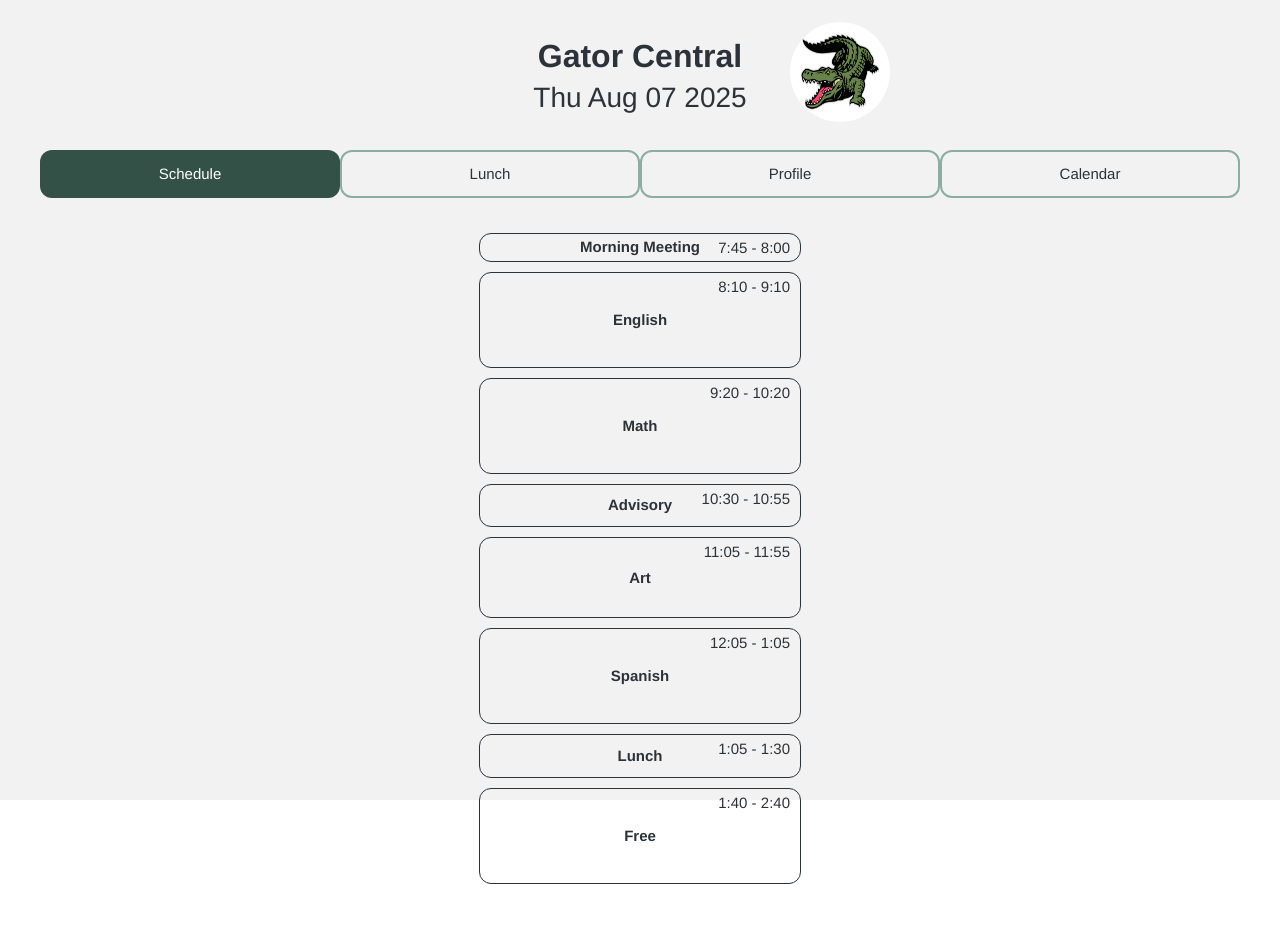
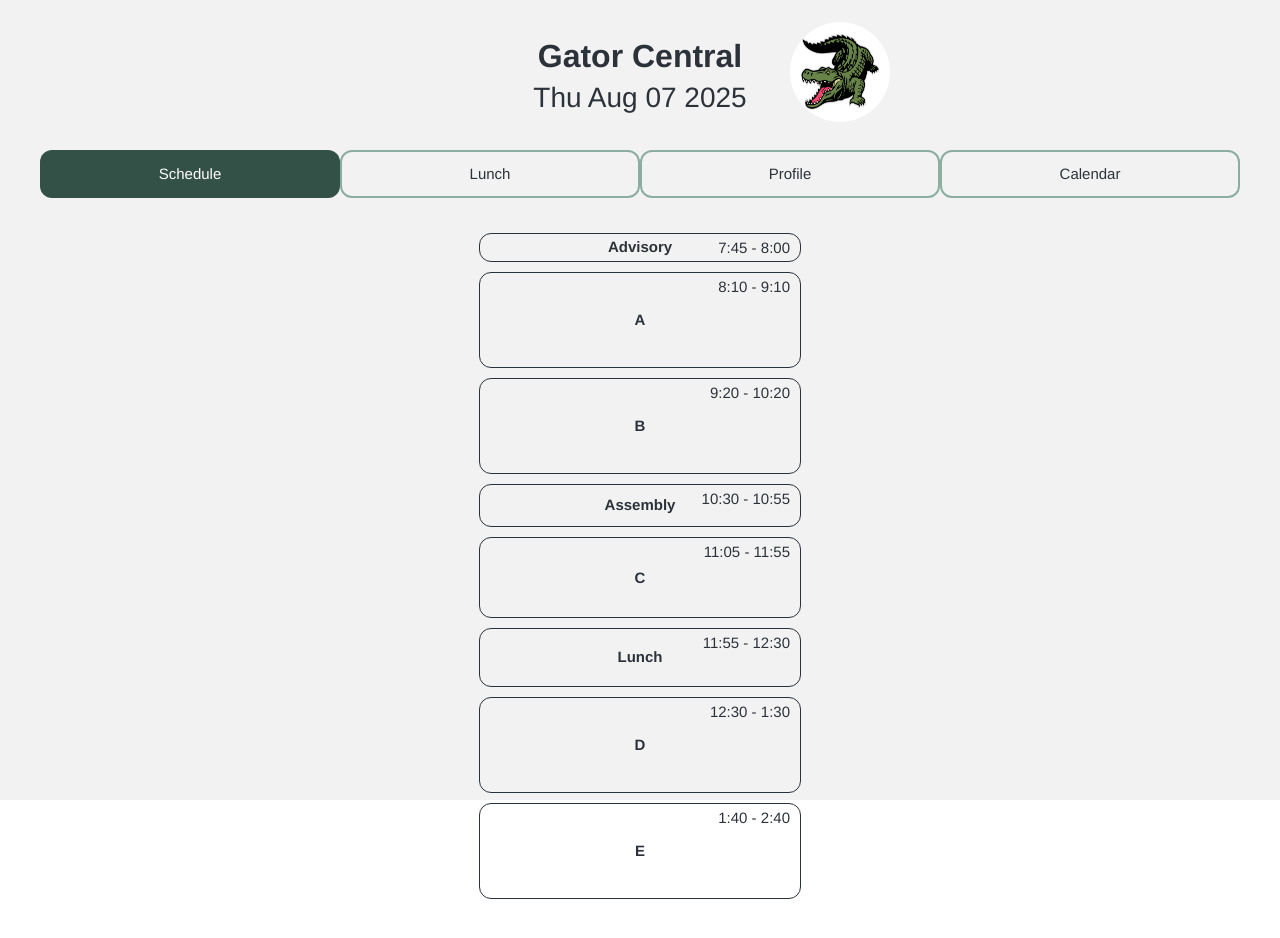
Before and after one commit to svaldes2007/gator-central-app, a React (Create React App) app: page / in a window 1280 px wide. Shown: the top 938 px of the page. Built offline with nearby package versions, Linux system fonts and the light colour scheme.

Commit message:
made scedule templates for each day fo the week abnd integrated

```diff
--- a/src/App.js
+++ b/src/App.js
@@ -8,13 +8,13 @@ function App() {
 
   const [currentTab, setCurrentTab] = useState("schedule");
   const today = new Date();
-  const eatThenMeet  = true;
+
 
   //figure out how to save datain between user opening app... but usestates for now
 
 
   //users classes
-
+  const eatThenMeet  = true;
 
   const userClasses = [
     {A: "English"},
@@ -25,31 +25,6 @@ function App() {
     {F: "History"},
     {G: "Computer Science"}
   ];
-
-
-  //eg schedule: (ill figure out how ot map it long term later)
-
-
-  const egSchedule = [
-    { name: "Morning Meeting", start: "7:45", end: "8:00" },
-    { name: "A", start: "8:10", end: "9:10" },
-    { name: "B", start: "9:20", end: "10:20" },
-    { name: "Advisory", start: "10:30", end: "10:55" },
-    { name: "C", start: "11:05", end: "11:55" },
-    ...(eatThenMeet
-      ? [
-          { name: "D", start: "12:05", end: "1:05" },
-          { name: "Lunch", start: "1:05", end: "1:30" }
-        ]
-      : [
-          {name: "Lunch", start: "11:55", end: "12:20"},
-          { name: "D", start: "12:30", end: "1:30" }
-        ]
-    ),
-    { name: "E", start: "1:40", end: "2:40" }
-  ];
-
-
 
   return (
     <div className="App">
@@ -69,7 +44,8 @@ function App() {
         {currentTab === "schedule" ? (
           <ScheduleDisplay
             userClasses={userClasses}
-            egSchedule={egSchedule}
+            date={today}
+            eatThenMeet={eatThenMeet}
           />
         ) : currentTab === "lunch" ? (
           <p className="pageStandIn">lunch</p>
--- a/src/DisplayOneBlock.js
+++ b/src/DisplayOneBlock.js
@@ -6,7 +6,9 @@ function DisplayOneBlock({ duration, title, start, end }) {
       style={{ height: `${duration*1.5}px` }}
     >
       <span className="blockTitle">{title}</span>
-      <span className="blockTimes">{start} - {end}</span>
+      {title !== "Weekend!!!" && (
+        <span className="blockTimes">{start} - {end}</span>
+      )}
     </div>
   );
 }
--- a/src/ScheduleDisplay.js
+++ b/src/ScheduleDisplay.js
@@ -1,6 +1,110 @@
 import DisplayOneBlock from "./DisplayOneBlock";
 
-function ScheduleDisplay({ userClasses, egSchedule }) {
+function ScheduleDisplay({ userClasses, date, eatThenMeet }) {
+
+  function schedule (date, eatThenMeet){
+    const day = new Date(date).getDay();
+    let schedge;
+    if(day === 1){ //monday
+      schedge = [
+        { name: "Morning Meeting", start: "7:45", end: "8:00" },
+        { name: "A", start: "8:10", end: "9:10" },
+        { name: "B", start: "9:20", end: "10:20" },
+        { name: "Advisory", start: "10:30", end: "10:55" },
+        { name: "C", start: "11:05", end: "11:55" },
+        ...(eatThenMeet
+          ? [
+              {name: "Lunch", start: "11:55", end: "12:30"},
+              { name: "D", start: "12:30", end: "1:30" }
+            ]
+          : [
+              { name: "D", start: "12:05", end: "1:05" },
+              { name: "Lunch", start: "1:05", end: "1:40" }
+            ]
+        ),
+        { name: "E", start: "1:40", end: "2:40" }
+      ];
+    } else if (day === 2){ //tuesday
+      schedge = [
+        { name: "Class Meeting", start: "7:45", end: "8:00" },
+        { name: "A", start: "8:10", end: "9:10" },
+        { name: "B", start: "9:20", end: "10:20" },
+        { name: "Assembly", start: "10:30", end: "10:55" },
+        { name: "C", start: "11:05", end: "11:55" },
+        ...(eatThenMeet
+          ? [
+              {name: "Lunch", start: "11:55", end: "12:30"},
+              { name: "D", start: "12:30", end: "1:30" }
+            ]
+          : [
+              { name: "D", start: "12:05", end: "1:05" },
+              { name: "Lunch", start: "1:05", end: "1:40" }
+            ]
+        ),
+        { name: "E", start: "1:40", end: "2:40" }
+      ];
+    } else if (day === 3){ //wendsday
+      schedge = [
+        { name: "Advisory", start: "8:45", end: "9:00" },
+        { name: "A", start: "9:10", end: "10:00" },
+        { name: "B", start: "10:10", end: "11:00" },
+        { name: "C", start: "11:10", end: "12:00" },
+        ...(eatThenMeet
+          ? [
+            { name: "Lunch", start: "12:00", end: "12:30" },
+            { name: "D", start: "12:30", end: "1:20" }
+            ]
+          : [
+              {name: "D", start: "12:10", end: "1:00"},
+              { name: "Lunch", start: "1:00", end: "1:30" }
+            ]
+        ),
+        { name: "E", start: "1:30", end: "2:20" }
+      ];
+    }  else if (day === 4){ //thursday
+      schedge = [
+        { name: "Advisory", start: "7:45", end: "8:00" },
+        { name: "A", start: "8:10", end: "9:10" },
+        { name: "B", start: "9:20", end: "10:20" },
+        { name: "Assembly", start: "10:30", end: "10:55" },
+        { name: "C", start: "11:05", end: "11:55" },
+        ...(eatThenMeet
+          ? [
+              {name: "Lunch", start: "11:55", end: "12:30"},
+              { name: "D", start: "12:30", end: "1:30" }
+            ]
+          : [
+              { name: "D", start: "12:05", end: "1:05" },
+              { name: "Lunch", start: "1:05", end: "1:40" }
+            ]
+        ),
+        { name: "E", start: "1:40", end: "2:40" }
+      ];
+    } else if (day === 5){ //friday
+      schedge = [
+        { name: "Advisory Check In", start: "7:45", end: "8:00" },
+        { name: "A", start: "8:10", end: "9:10" },
+        { name: "B", start: "9:20", end: "10:20" },
+        { name: "C", start: "10:30", end: "11:30" },
+        ...(eatThenMeet
+          ? [
+              { name: "Lunch", start: "11:30", end: "12:05" },
+              { name: "D", start: "12:05", end: "1:05" }
+            ]
+          : [
+              { name: "D", start: "11:40", end: "12:40"},
+              { name: "Lunch", start: "12:40", end: "1:15" }
+            ]
+        ),
+        { name: "E", start: "1:15", end: "2:15" }
+      ];
+    } else {
+      schedge = [
+        { name: "Weekend!!!", start: " ", end: " " },
+      ];
+    }
+    return schedge;
+  }
 
   function timeDifference(start, end) {
 
@@ -23,22 +127,20 @@ function ScheduleDisplay({ userClasses, egSchedule }) {
   return (
     <div className="scheduleDisplay">
 
-      {egSchedule.map((event) => {
+      {schedule(date, eatThenMeet).map((event) => {
         let displayTitle = event.name;
 
         if (event.name.length === 1) {
-          const matchingClass = userClasses.find(cls => cls[event.name]);
-          if (matchingClass) {
-            displayTitle = matchingClass[event.name]; // e.g., "Math"
-          }
+          // const matchingClass = userClasses.find(cls => cls[event.name]);
+          // if (matchingClass) {
+          //   displayTitle = matchingClass[event.name]; // e.g., "Math"
+          // }
         }
-
-
 
         return (
           <DisplayOneBlock
             key={event.name}
-            duration={timeDifference(event.start, event.end)}
+            duration={event.name === "Weekend!!!" ? 100 : timeDifference(event.start, event.end)}
             title={displayTitle}
             start={event.start}
             end={event.end}
```
